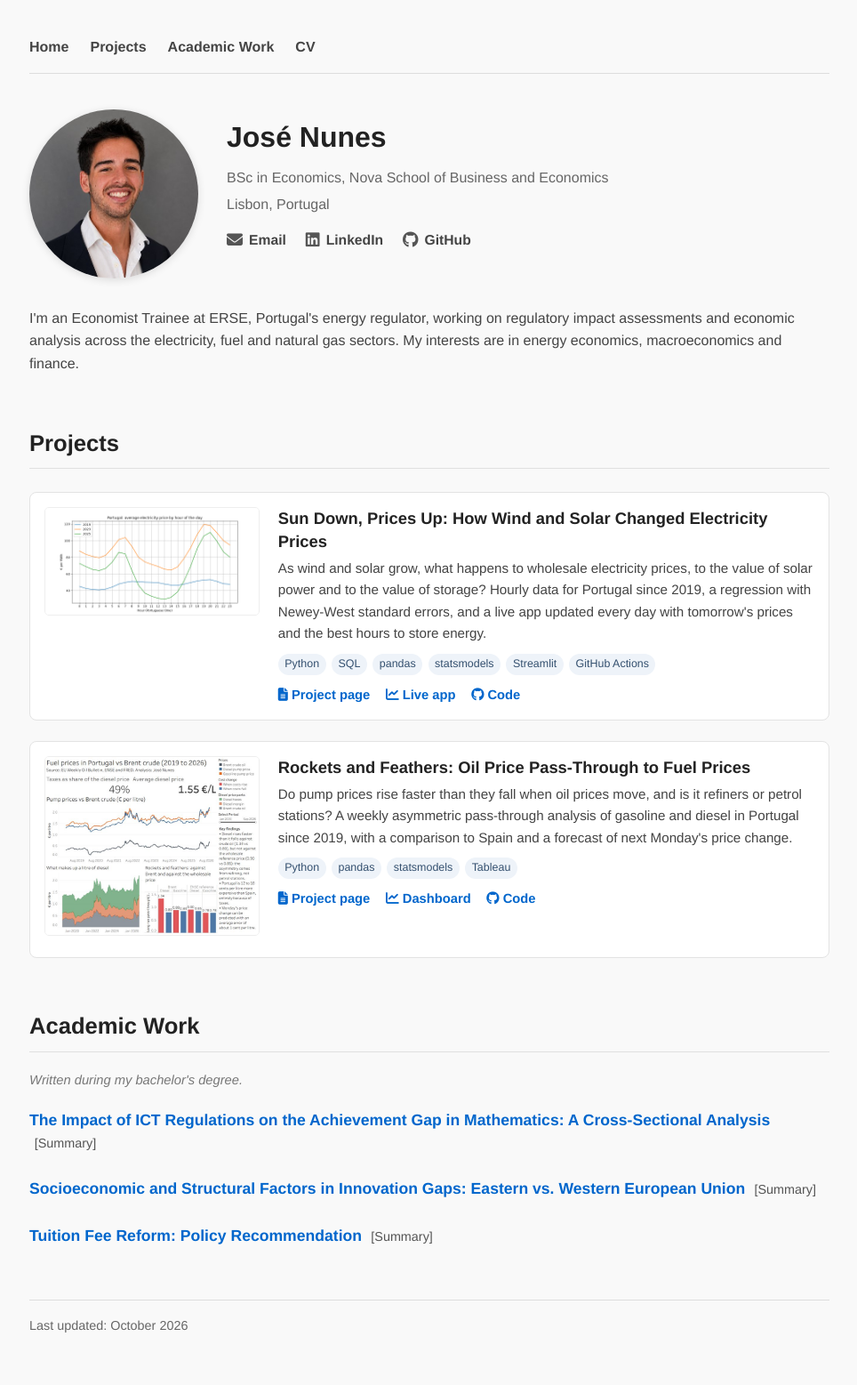
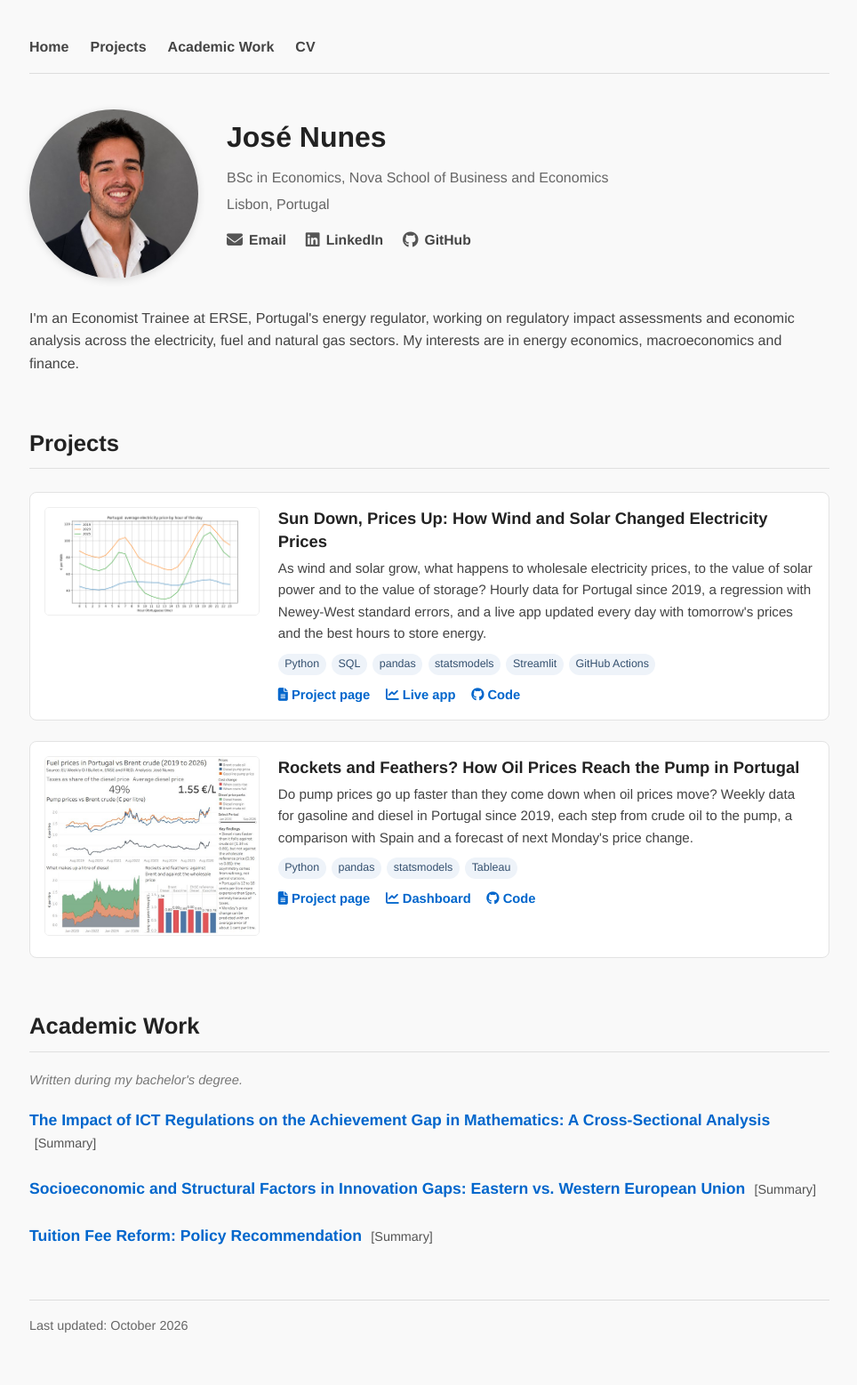
Before and after one commit to josepaulonunes/josepaulonunes.github.io, a Jekyll site: the page built from index.md, in a window 1280 px wide. Shown: the whole page at 89% size, without its empty margins (157-1121 px from the left). Built offline with Jekyll 4.4.1, drawn with Linux system fonts in a browser that asks for light colours.

Commit message:
Update fuel project card

```diff
--- a/index.md
+++ b/index.md
@@ -51,8 +51,8 @@ I'm an Economist Trainee at ERSE, Portugal's energy regulator, working on regula
   <div class="project-card">
     <a href="/fuel-prices/" class="project-thumb"><img src="/fuel-prices/thumbnail.jpg" alt="Fuel prices in Portugal dashboard"></a>
     <div class="project-body">
-      <h3><a href="/fuel-prices/">Rockets and Feathers: Oil Price Pass-Through to Fuel Prices</a></h3>
-      <p>Do pump prices rise faster than they fall when oil prices move, and is it refiners or petrol stations? A weekly asymmetric pass-through analysis of gasoline and diesel in Portugal since 2019, with a comparison to Spain and a forecast of next Monday's price change.</p>
+      <h3><a href="/fuel-prices/">Rockets and Feathers? How Oil Prices Reach the Pump in Portugal</a></h3>
+      <p>Do pump prices go up faster than they come down when oil prices move? Weekly data for gasoline and diesel in Portugal since 2019, each step from crude oil to the pump, a comparison with Spain and a forecast of next Monday's price change.</p>
       <div class="tags"><span>Python</span><span>pandas</span><span>statsmodels</span><span>Tableau</span></div>
       <div class="project-links">
         <a href="/fuel-prices/"><i class="fa-solid fa-file-lines"></i> Project page</a>
```
